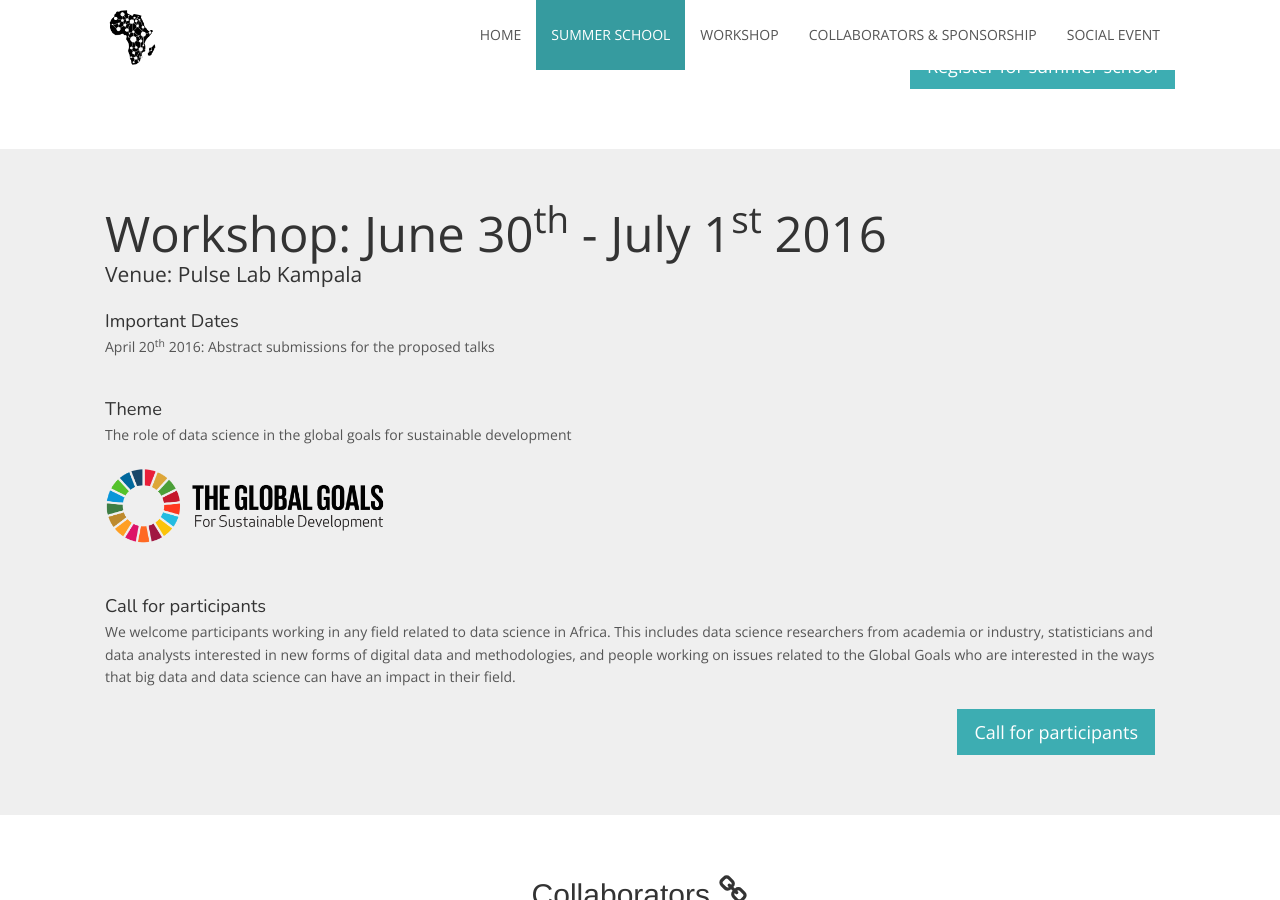
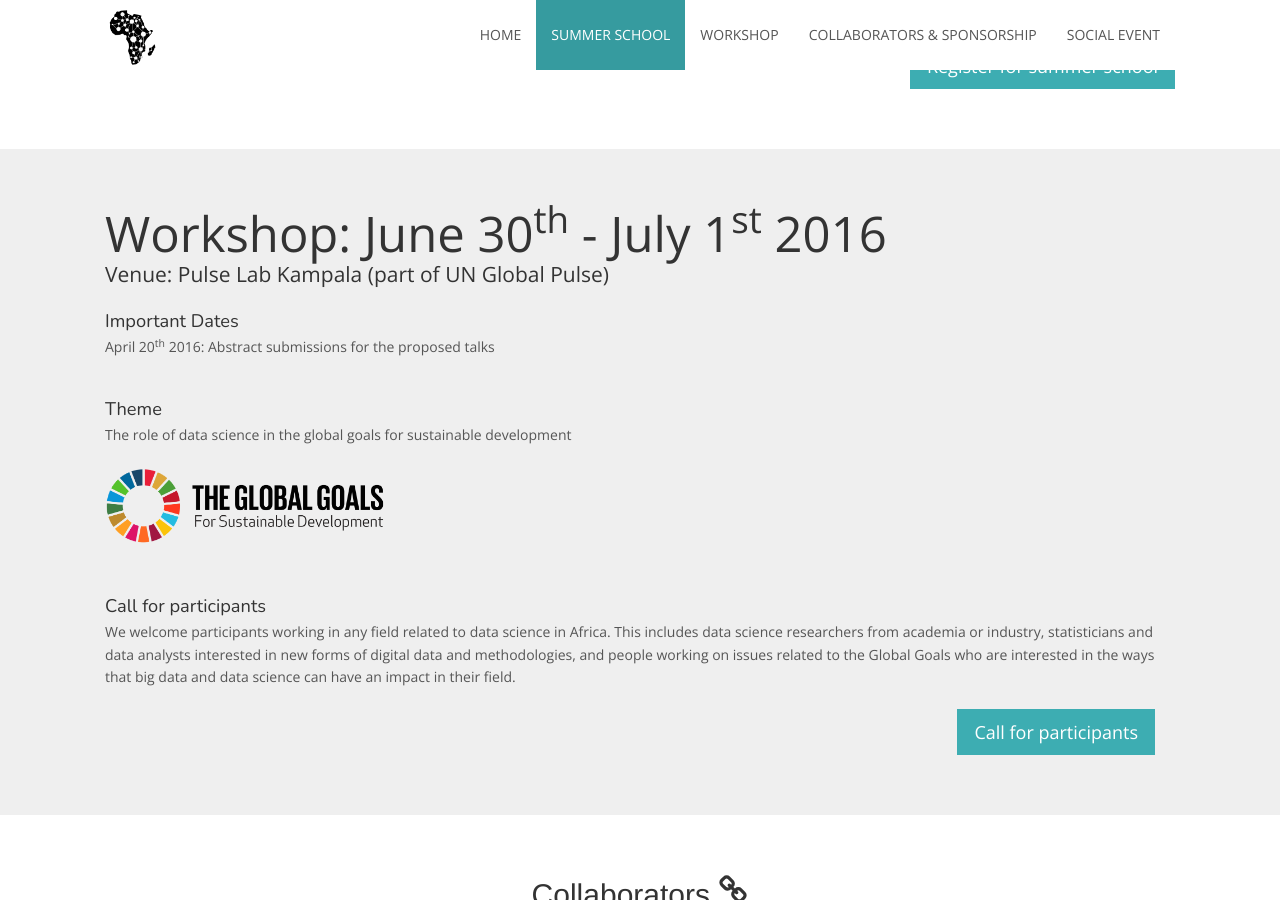
Before and after one commit to datsciafrica/dsa2017, a Jekyll site: the page built from index.html, in a window 1280 px wide and 900 px high, scrolled down 979 px. Built offline with Jekyll 4.4.1, drawn with Linux system fonts in a browser that asks for light colours; nearby versions of some CDN libraries.

Commit message:
added un uganda logo

```diff
--- a/index.html
+++ b/index.html
@@ -104,7 +104,8 @@
         <div class="row">
             <div class="col-sm-12" style="text-align: left; ">
                 <div style="font-size: 3.5em; color: #333; line-height: 1em;">Workshop: June 30<sup>th</sup>  - July 1<sup>st</sup> 2016</div>
-                <div style="font-size: 1.5em; color: #333">Venue: Pulse Lab Kampala</div>
+                <div style="font-size: 1.5em; color: #333">Venue: Pulse Lab Kampala (part of UN Global Pulse)
+                </div>
                 <div style="padding: 20px 0px">
                     <h4 style="margin-bottom: 5px;">Important Dates</h4>
                     <p> April 20<sup>th</sup> 2016: Abstract submissions for the proposed talks</p>
@@ -171,14 +172,19 @@
                     </div>
                 </div>
 -->
+
                 <div class="col-sm-6 col-md-3  " style="">
                     <div class="icon-box">
                         <img src="{{ site.baseurl }}/img/plklogo.png" style="height: 80px;">
                     </div>
                 </div>
                 <div style="margin:0 auto">
-
-                <div class="col-sm-6 col-md-3 col-md-offset-3" style="">
+                <div class="col-sm-6 col-md-3 col-md-offset-3">
+                    <div class="icon-box">
+                    	<img src="{{ site.baseurl }}/img/un_uganda.png">
+                    </div>
+                </div>
+                <div class="col-sm-6 col-md-3 " style="">
                     <div class="icon-box">
                         <img src="{{ site.baseurl }}/img/dedan_kimathi.jpg" style="height: 80px;">
                     </div>
```
Also changed, not shown: 2 other files.
